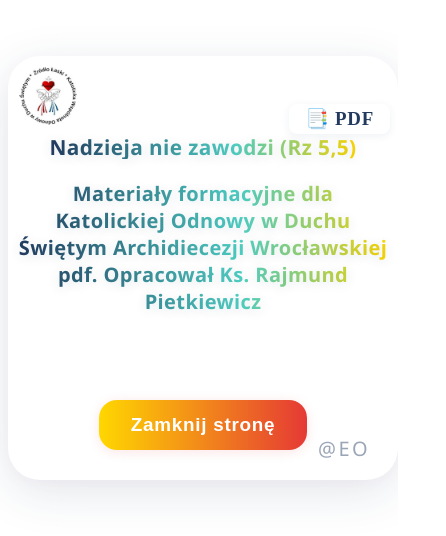
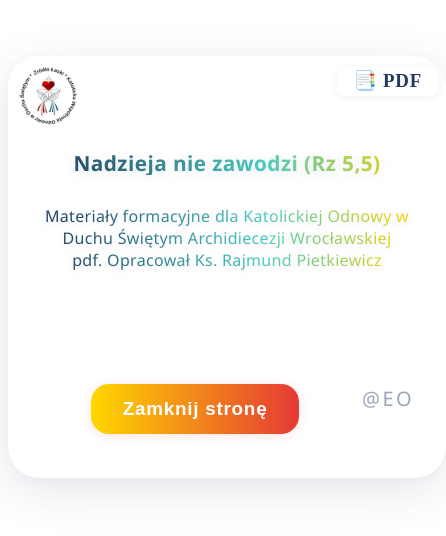
Before and after one commit to eobara-krk/pdfReader, an Angular app: page / in a window 390 px wide. Shown: the top 536 px of the page, 446 px wide, since content can reach past the window. Built offline with nearby package versions, Linux system fonts and the light colour scheme.

Commit message:
style wyglad

```diff
--- a/src/app/app.component.css
+++ b/src/app/app.component.css
@@ -1,3 +1,4 @@
+/* BUTTON ZAMKNIJ */
 .close-btn {
   display: inline-block;
   width: auto;
@@ -17,45 +18,13 @@
   text-align: center;
   letter-spacing: 0.04em;
 }
+/* koniec .close-btn:hover */
 .close-btn:hover {
   background: linear-gradient(90deg, #e53935 0%, #ffd700 100%);
   color: #fff;
-  transform: scale(1.04);
+  transform: scale(1.08);
+/* koniec .logo-img */
 }
-  .close-btn:hover {
-    background: #e53935;
-    color: #fff;
-    transform: scale(1.08);
-  }
-@media (max-width: 600px) {
-  .close-btn {
-    position: static !important;
-    display: inline-block !important;
-    width: auto !important;
-    min-width: 0 !important;
-    max-width: 100% !important;
-    margin: 32px auto 12px auto !important;
-    left: 0 !important;
-    right: 0 !important;
-    font-size: 1.18rem !important;
-    bottom: 0 !important;
-    z-index: 10;
-    padding: 14px 32px !important;
-  }
-  .content {
-    max-width: 100vw !important;
-    padding: 24px 8px 18px 8px !important;
-    gap: 1.1rem !important;
-    position: relative !important;
-  }
-  .header-logo-title {
-    display: flex !important;
-    flex-direction: row !important;
-    align-items: flex-start !important;
-    justify-content: space-between !important;
-    gap: 0.5rem !important;
-    width: 100% !important;
-  }
   .logo-box {
     position: absolute !important;
     top: 8px !important;
@@ -64,10 +33,12 @@
     height: 64px !important;
     z-index: 12;
   }
+
   .logo-img {
     width: 64px !important;
     height: 64px !important;
   }
+
   .pdf-x-wrapper {
     position: absolute !important;
     top: 8px !important;
@@ -97,7 +68,6 @@
     color: transparent !important;
     text-shadow: 0 2px 12px rgba(34,58,94,0.13) !important;
   }
-}
 
 .logo-box {
   width: 96px !important;
@@ -107,30 +77,6 @@
 .logo-img {
   width: 96px !important;
   height: 96px !important;
-
-  .close-btn {
-    position: absolute;
-    top: 56px;
-    right: 24px;
-    z-index: 20;
-    width: 44px;
-    height: 44px;
-    display: flex;
-    align-items: center;
-    justify-content: center;
-    font-size: 2.1rem;
-    background: rgba(255,255,255,0.92);
-    border-radius: 50%;
-    box-shadow: 0 2px 12px rgba(229,57,53,0.13);
-    color: #e53935;
-    cursor: pointer;
-    transition: background 0.18s, color 0.18s, transform 0.18s;
-  }
-  .close-btn:hover {
-    background: #e53935;
-    color: #fff;
-    transform: scale(1.08);
-  }
 }
 
 .content {
@@ -166,17 +112,17 @@
 
 .header-subtitle {
   font-family: 'Montserrat', 'Segoe UI', Arial, sans-serif;
-  font-weight: 600;
+  font-weight: 500;
   text-align: center;
-  font-size: 1.18rem;
+  font-size: 1.15rem;
   margin-top: 0.2rem;
   margin-bottom: 0;
   letter-spacing: 0.01em;
-  background: linear-gradient(90deg, #223a5e 0%, #4fd1c5 60%, #ffd700 100%) !important;
-  -webkit-background-clip: text !important;
-  -webkit-text-fill-color: transparent !important;
-  background-clip: text !important;
-  color: #223a5e !important;
+  background: linear-gradient(90deg, #223a5e 0%, #4fd1c5 60%, #ffd700 100%);
+  -webkit-background-clip: text;
+  -webkit-text-fill-color: transparent;
+  background-clip: text;
+  color: #223a5e;
   text-shadow: 0 2px 12px rgba(34,58,94,0.13);
 }
 
@@ -309,10 +255,11 @@
   align-items: flex-end;
 }
 
+/* ZNAK WODNY W KONTENERZE */
 .watermark {
-  position: absolute;
-  right: 28px;
-  bottom: 18px;
+  position: static;
+  display: inline-block;
+  margin: 0;
   font-size: 1.25rem;
   color: #223a5e;
   opacity: 0.45;
@@ -320,31 +267,18 @@
   pointer-events: none;
   user-select: none;
   letter-spacing: 0.12em;
+  z-index: 10;
+  text-align: right;
 }
 
-.section-content {
-  background: #f6f7fb;
-  border-radius: 14px;
-  padding: 24px;
-  box-shadow: 0 2px 12px rgba(34,58,94,0.08);
-  margin-bottom: 24px;
-  font-size: 2.2rem;
-  font-weight: 700;
-  margin: 0.2rem auto 0 auto;
-  letter-spacing: 0.02em;
-  line-height: 1.1;
-  text-align: center;
-  display: block;
-  font-family: 'Montserrat', 'Segoe UI', Arial, sans-serif;
-  background: linear-gradient(90deg, #223a5e 0%, #4fd1c5 60%, #ffd700 100%);
-  -webkit-background-clip: text;
-  -webkit-text-fill-color: transparent;
-  background-clip: text;
-  color: transparent;
-  text-shadow: 0 2px 12px rgba(34,58,94,0.13);
+/* ZNAK WODNY W KONTENERZE - obok buttona */
+.close-btn-watermark-row {
+  display: flex;
+  justify-content: flex-end;
+  align-items: center;
+  gap: 12px;
+  margin-top: 8px;
 }
-
-
 
 @media (max-width: 600px) {
   .pdf-x-wrapper {
@@ -356,14 +290,32 @@
     margin-top: 56px !important;
     font-size: 1.3rem !important;
   }
+  .header-subtitle {
+    font-size: 1rem !important;
+    font-weight: 500 !important;
+  }
+  .header-logo-title {
+    flex-direction: row !important;
+    align-items: flex-start !important;
+    justify-content: space-between !important;
+    gap: 0.5rem !important;
+    width: 100% !important;
+  }
   .logo-box {
     width: 64px !important;
     height: 64px !important;
     top: 8px !important;
     left: 8px !important;
+    flex-shrink: 0 !important;
   }
   .logo-img {
     width: 64px !important;
     height: 64px !important;
   }
+  .pdf-x-wrapper {
+    top: 8px !important;
+    right: 8px !important;
+    align-items: flex-end !important;
+    flex-shrink: 0 !important;
+  }
 }
--- a/src/app/app.component.html
+++ b/src/app/app.component.html
@@ -34,7 +34,9 @@
         </li>
       </ul>
     </div>
-  <button class="close-btn" (click)="closePage()">Zamknij stronę</button>
-  <div class="watermark">&#64;EO</div>
+  <div class="close-btn-watermark-row">
+    <button class="close-btn" (click)="closePage()">Zamknij stronę</button>
+    <div class="watermark">&#64;EO</div>
+  </div>
   </div>
 </main>
```
